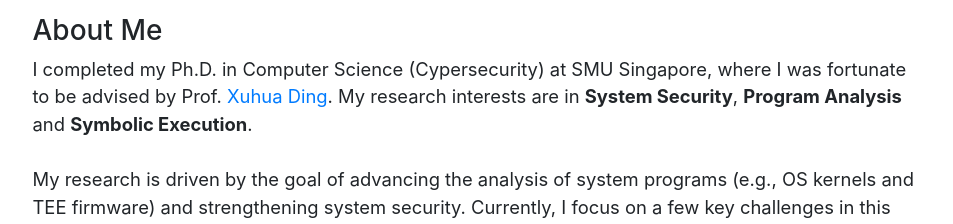
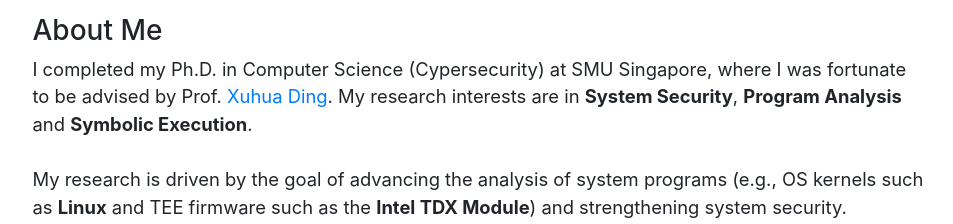
Before and after one commit to pansilup/pansilup.github.io, a plain HTML site: page index.html in a window 1280 px wide. Shown: the part 570-794 px from the top of the page, without its empty margins (160-1113 px from the left). Drawn offline with nearby package versions, Linux system fonts and the light colour scheme; some icons are missing.

Commit message:
minor updates.

```diff
--- a/index.html
+++ b/index.html
@@ -105,7 +105,7 @@
       My research interests are in <b>System Security</b>, <b>Program Analysis</b> and <b>Symbolic Execution</b>.
 
       <br><br>
-      My research is driven by the goal of advancing the analysis of system programs (e.g., OS kernels and TEE firmware) and strengthening system security.
+      My research is driven by the goal of advancing the analysis of system programs (e.g., OS kernels such as <b>Linux</b> and TEE firmware such as the <b>Intel TDX Module</b>) and strengthening system security.
 
       Currently, I focus on a few key challenges in this domain: (1) the difficulty of dynamically analyzing system programs that are tightly coupled with hardware and system state, (2) establishing a foothold for analyzer software to run and conduct analysis on these programs, and (3) performing program analysis with precise binary-level control and reasoning.
 
```
